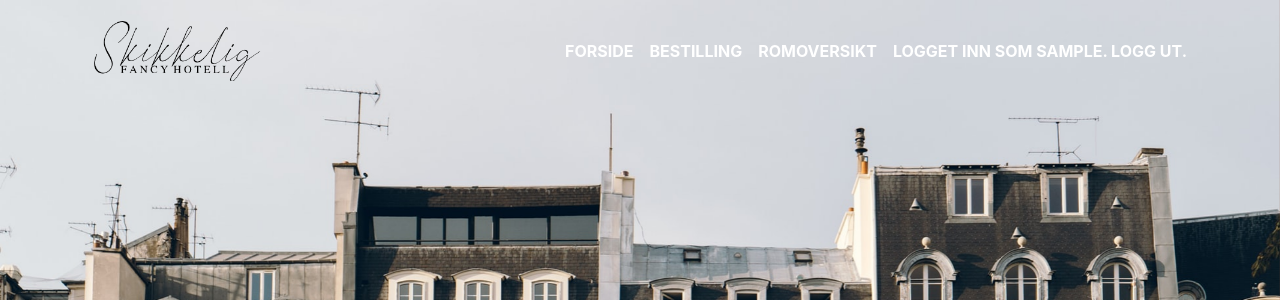
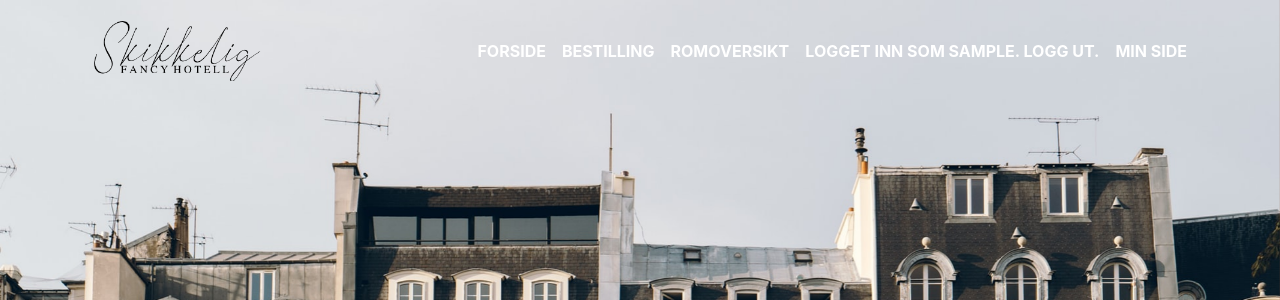
Before and after one commit to JulieHM/hotell_booking, a Django app: page /booking/about/ in a window 1280 px wide. Shown: the top 300 px of the page. Run offline with Django 3.2, Linux system fonts and the light colour scheme; the visitor is signed in with stand-in values (Sample User, id 1); some libraries are stand-ins or nearby versions.

Commit message:
Frontend up to date with master

```diff
--- a/fancyhotel/booking/templates/booking/base.html
+++ b/fancyhotel/booking/templates/booking/base.html
@@ -65,8 +65,12 @@
                     <li class="nav-item"><a href="{% url 'roomoverview' %}" class="nav-link text-uppercase font-weight-bold">Romoversikt</a></li>
                     {% if user.is_authenticated %}
                       <li class="nav-item"><a href="{% url 'logg ut' %}" class="nav-link text-uppercase font-weight-bold">Logget inn som {{ user.get_short_name }}. Logg ut.</a></li>
+                      <li class="nav-item"><a href="{% url 'min side' %}" class="nav-link text-uppercase font-weight-bold">Min side</a></li>
+                    {% if user.is_cleaner %}
+                      <li class="nav-item"><a href="{% url 'cleaning-index' %}" class="nav-link text-uppercase font-weight-bold">Cleaning information</a></li>
+                    {% endif %}
                     {% else %}
-                    <li class="nav-item"><a href="{% url 'logg inn' %}" class="nav-link text-uppercase font-weight-bold">Logg inn</a></li>
+                      <li class="nav-item"><a href="{% url 'logg inn' %}" class="nav-link text-uppercase font-weight-bold">Logg inn</a></li>
                     {% endif %}
                 </ul>
             </div>
```
